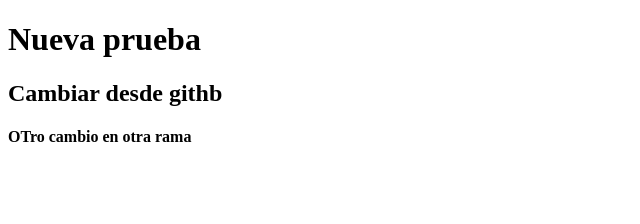
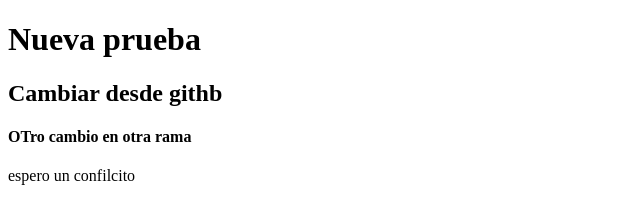
Before and after one commit to danielpotros/pagina-web, a plain HTML site: page index2.html in a window 1280 px wide. Shown: the whole page, without its empty margins (0-640 px from the left). Drawn offline with Linux system fonts and the light colour scheme.

Commit message:
otro cambio

```diff
--- a/index2.html
+++ b/index2.html
@@ -10,5 +10,6 @@
     <h1>Nueva prueba</h1>
     <h2>Cambiar desde githb</h2>
     <h4>OTro cambio en otra rama</h4>
+    <p>espero un confilcito</p>
 </body>
 </html>
```
